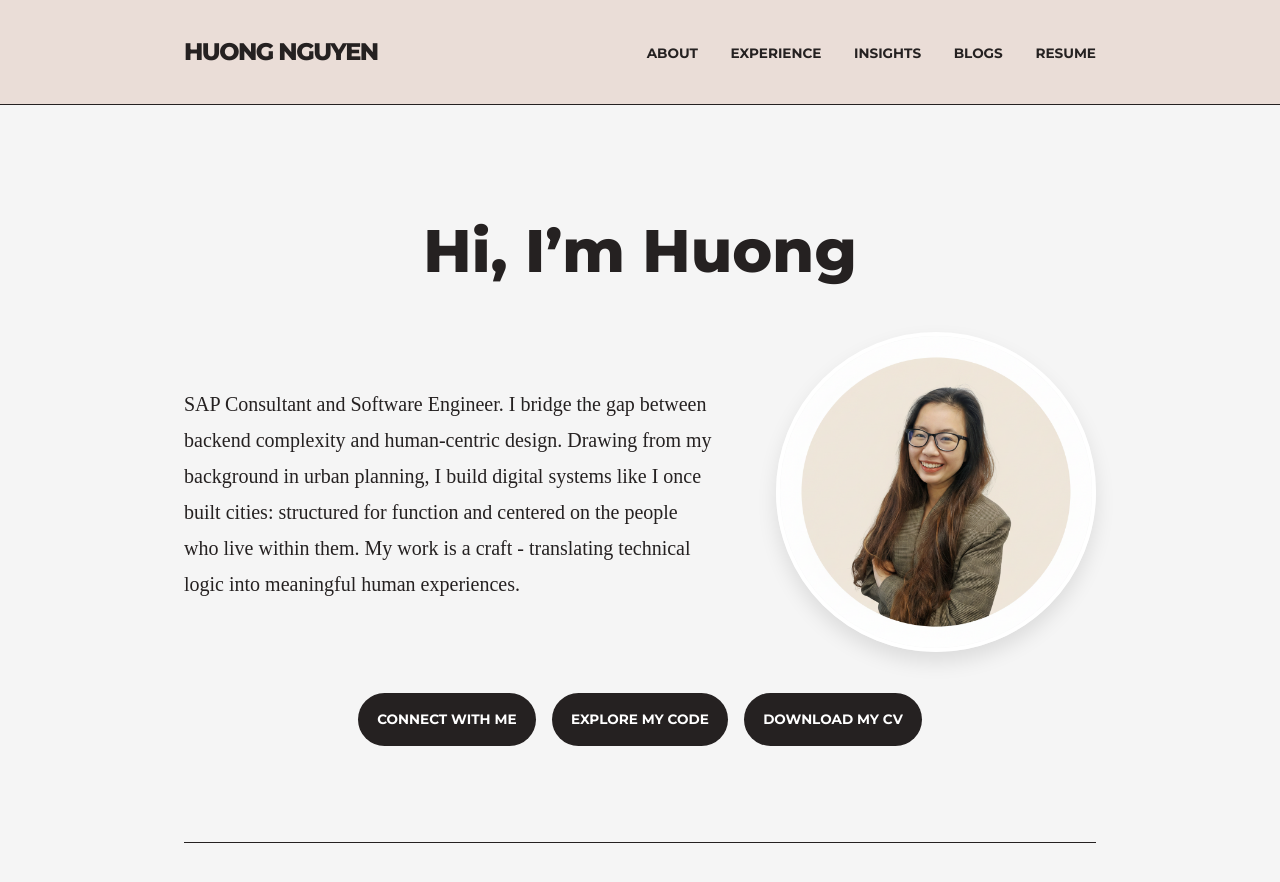
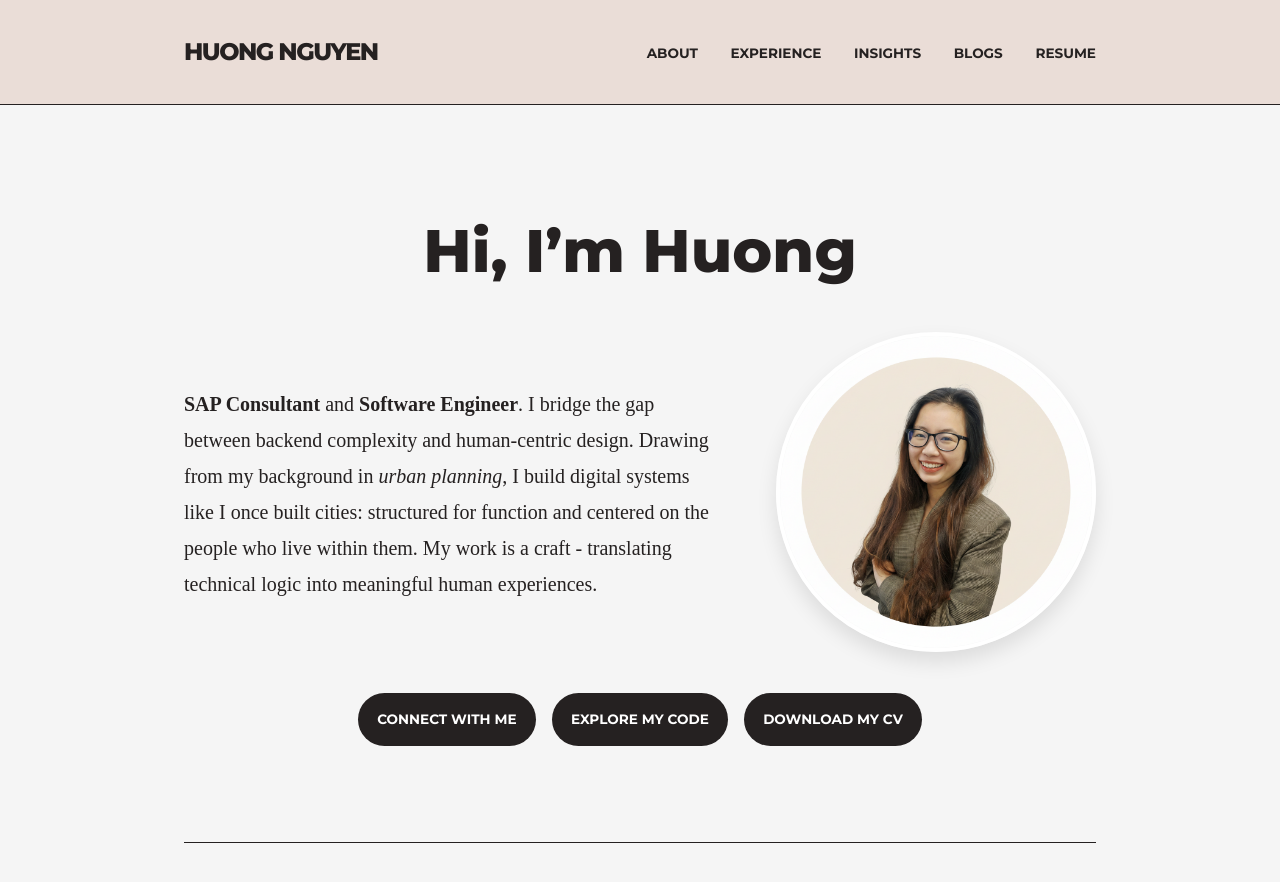
Before and after one commit to huongntn/portfolio-website, a Jekyll site: the page built from index.html, in a window 1280 px wide and 900 px high. Shown: the top 882 px of the window. Built offline with Jekyll 4.4.1, drawn with Linux system fonts in a browser that asks for light colours; some web fonts are replaced.

Commit message:
Update index.html

```diff
--- a/index.html
+++ b/index.html
@@ -7,7 +7,11 @@ title: Home
   <h1 class="hero-title">Hi, I’m Huong</h1>
   <div class="hero-wrapper">
     <div class="hero-text">
-      <p>SAP Consultant and Software Engineer. I bridge the gap between backend complexity and human-centric design. Drawing from my background in urban planning, I build digital systems like I once built cities: structured for function and centered on the people who live within them. My work is a craft - translating technical logic into meaningful human experiences.</p>
+      <p>
+        <strong>SAP Consultant</strong> and <strong>Software Engineer</strong>.
+        I bridge the gap between backend complexity and human-centric design.
+        Drawing from my background in <em>urban planning</em>, I build digital systems like I once built cities: structured for function and centered on the people who live within them. My work is a craft - translating technical logic into meaningful human experiences.
+      </p>
     </div>
     <div class="hero-profile">
       <img src="{{ '/assets/photos/profile_photo.png' | relative_url }}" alt="Huong Nguyen" style="width:280px;height:280px;border-radius:50%;object-fit:cover;">
```
